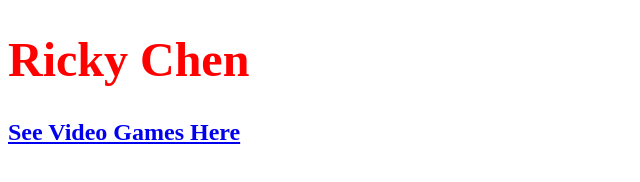
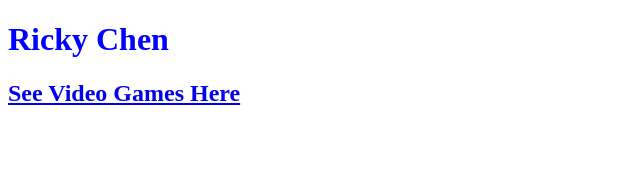
Before and after one commit to OminousHydra/Portfolio, a plain HTML site: page index.html in a window 1280 px wide. Shown: the whole page, without its empty margins (0-640 px from the left). Drawn offline with Linux system fonts and the light colour scheme.

Commit message:
put in initial index file

```diff
--- a/index.html
+++ b/index.html
@@ -2,9 +2,16 @@
 <html lang="en-us">
     <head>
         <title>My First Web page</title>
+        <style>
+            div {
+                color: blue
+            }
+        </style>
     </head>
     <body>
-        <h1 style="color:red; font-size: 48px">Ricky Chen</h1>
+        <div>
+        <h1>Ricky Chen</h1>
         <h2><a href="videogames.html">See Video Games Here</a></h2>
+        </div>
     </body>
 </html>
```
